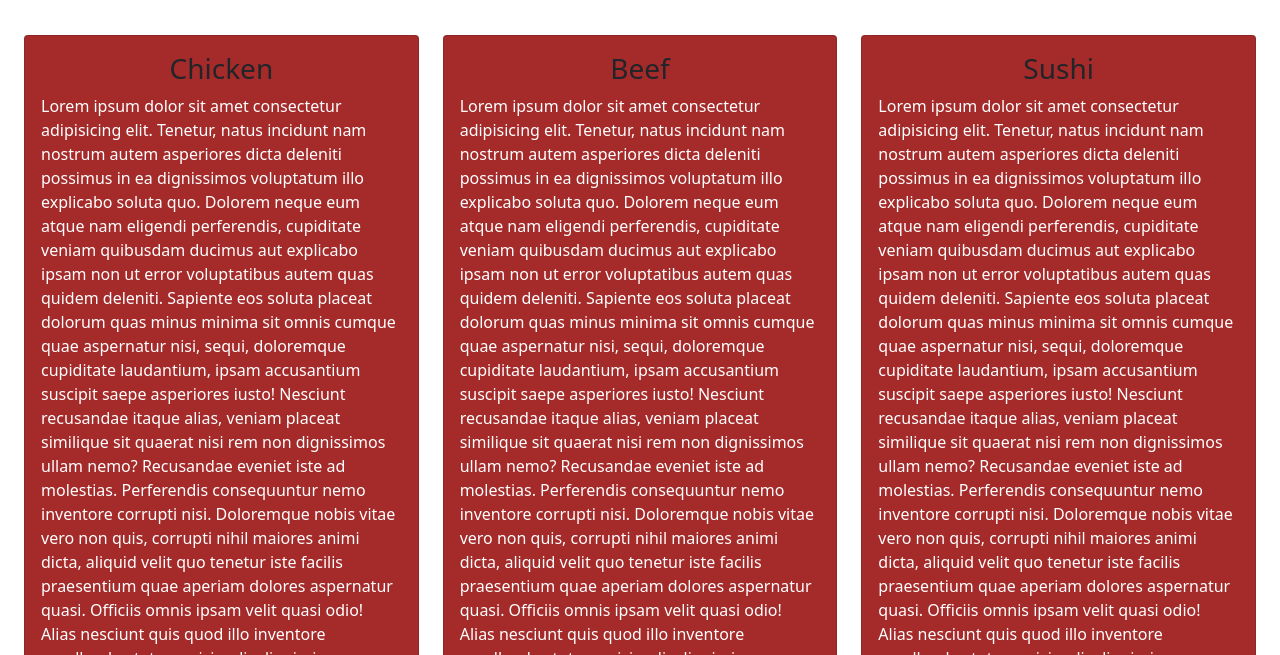
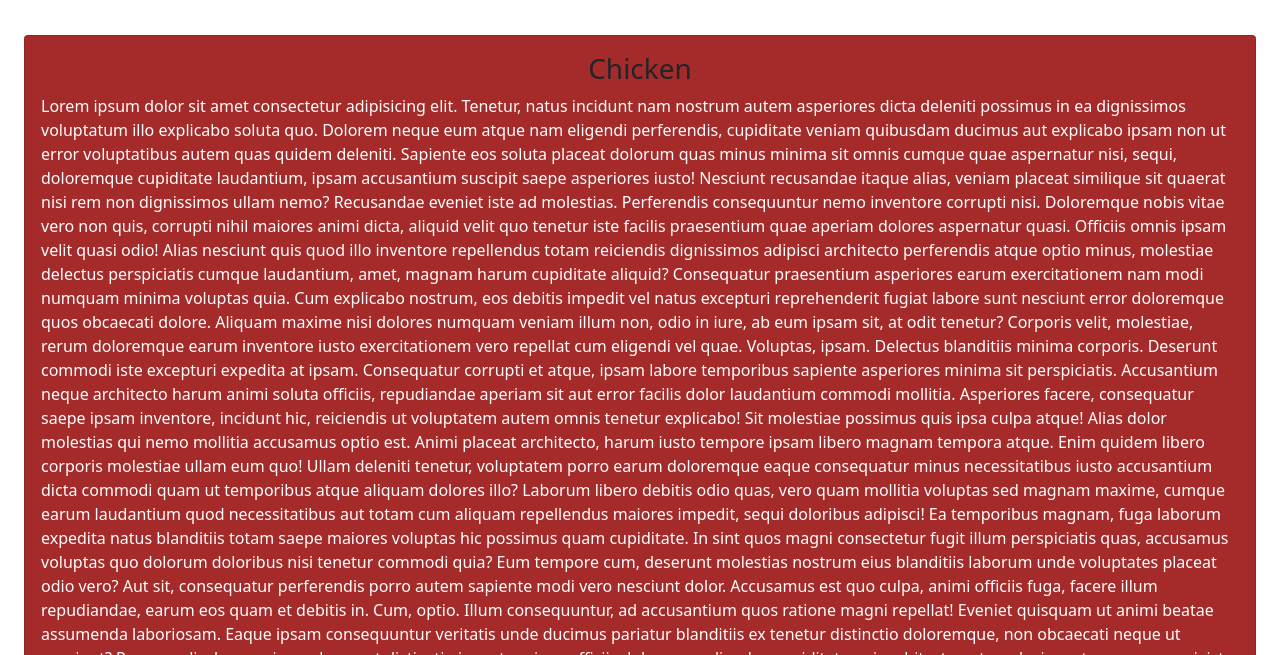
Before and after one commit to s-dhiraj/coursera, a plain HTML site: page module3-solution/index.html in a window 1280 px wide. Shown: the part 145-800 px from the top of the page. Drawn offline with nearby package versions, Linux system fonts and the light colour scheme.

Commit message:
Update index.html

```diff
--- a/module3-solution/index.html
+++ b/module3-solution/index.html
@@ -45,7 +45,7 @@
        </div>
         <div class="container-fluid" id="top">
             <div class="row">
-                <div class="col-lg-4 col-md-6 col-sm-12 col-xs-12">
+                <div class="col-lg-12 col-md-12 col-sm-12 col-xs-12">
                     <div class="card spc" id="chicken">
                         <div class=" card-body">
                         <div class="card1 ">
@@ -100,7 +100,7 @@
                     </div>
                 </div>
             </div>
-            <div class="col-lg-4 col-md-6 col-sm-12 col-xs-12">
+            <div class="col-lg-12 col-md-12 col-sm-12 col-xs-12">
                 <div class="card spc" id="beef">
                     <div class=" card-body">
                         <div class="card1 ">
@@ -155,7 +155,7 @@
                 </div>
             </div>
             </div>
-            <div class="col-lg-4 col-md-12 col-sm-12 col-xs-12">
+            <div class="col-lg-12 col-md-12 col-sm-12 col-xs-12">
                 <div class="card spc" id="sushi">
                     <div class=" card-body">
                         <div class="card1 ">
```
